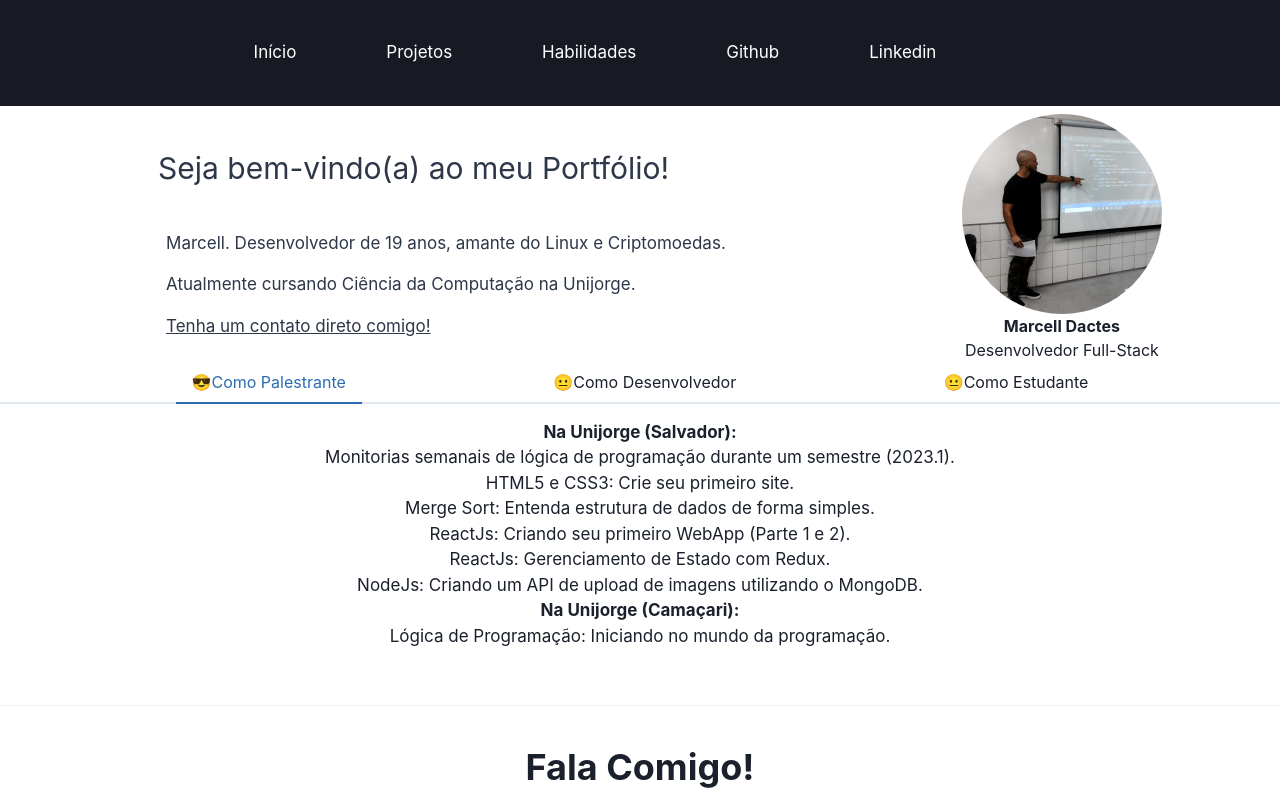
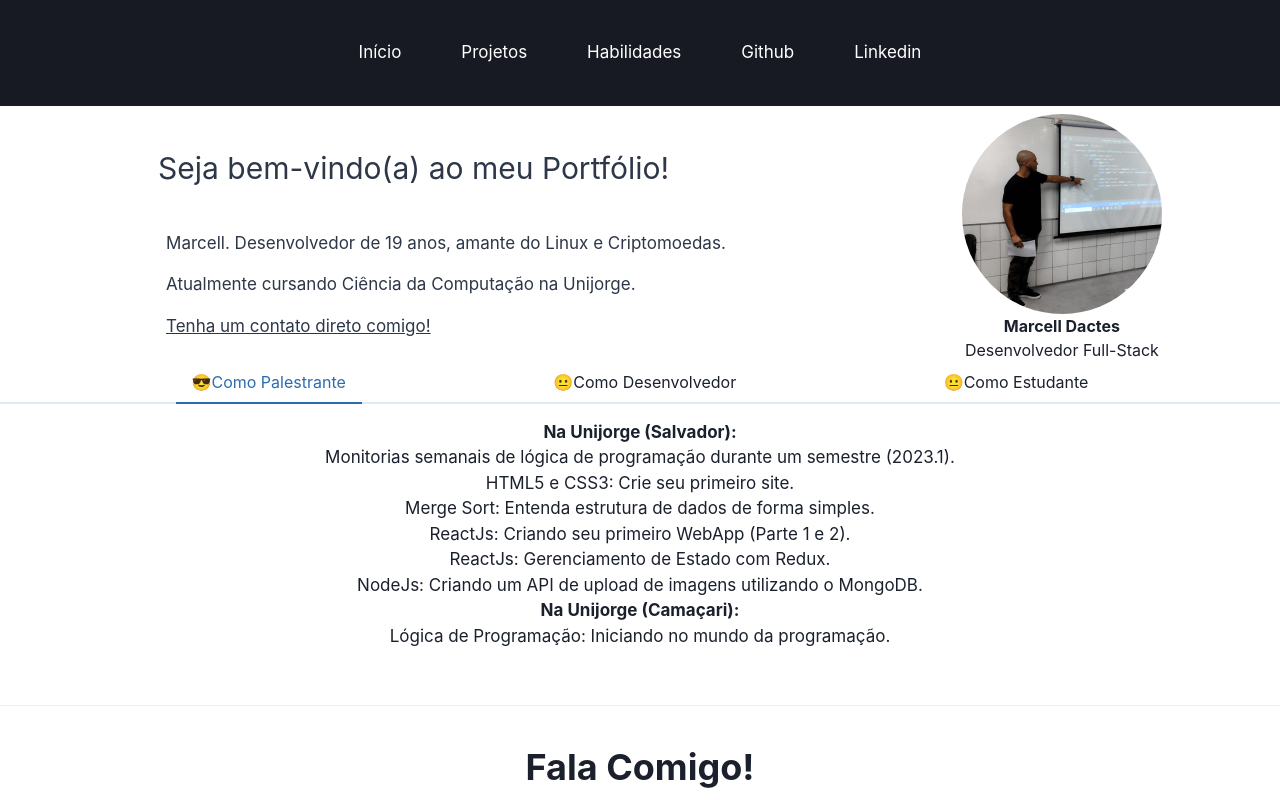
Before and after one commit to marcelldac/portfolio_v3, a React (Vite) app: page / in a window 1280 px wide. Shown: the top 800 px of the page. Built offline with nearby package versions, Linux system fonts and the light colour scheme.

Commit message:
fix: link outlined

```diff
--- a/src/components/Header.jsx
+++ b/src/components/Header.jsx
@@ -52,15 +52,15 @@ const Header = () => {
         >
             {
                 sidebarNavItems.map((item, index) => (
+                    <Flex px='30px' color='white'>
                         <Link
                             to={item.to}
                             key={index}
                             target={item.target}
                         >
-                        <Flex color='white' direction='row' pr='90px'>
                             <Text _hover={{ color: 'blue.500' }}>{item.display}</Text>
-                        </Flex>
                         </Link>
+                    </Flex >
                 ))
             }
         </Flex >
```
Lines whose indentation alone changed are shown as unchanged.
